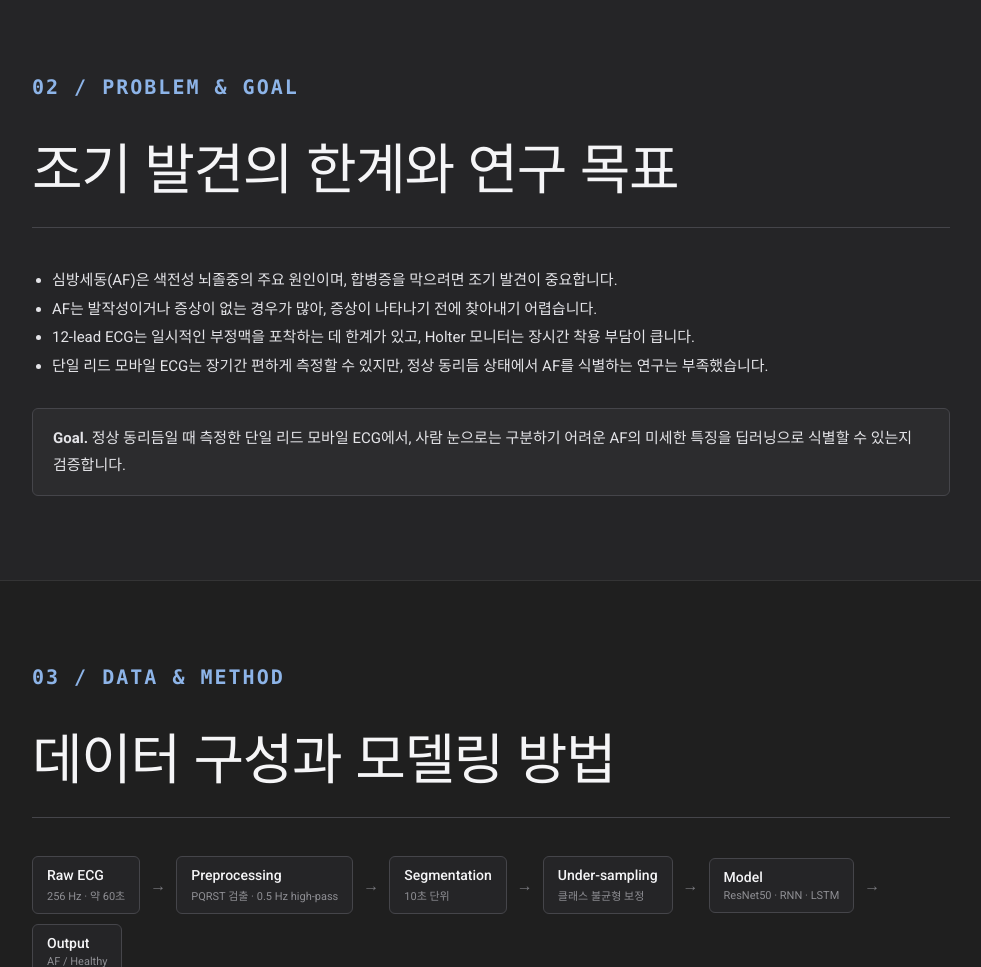
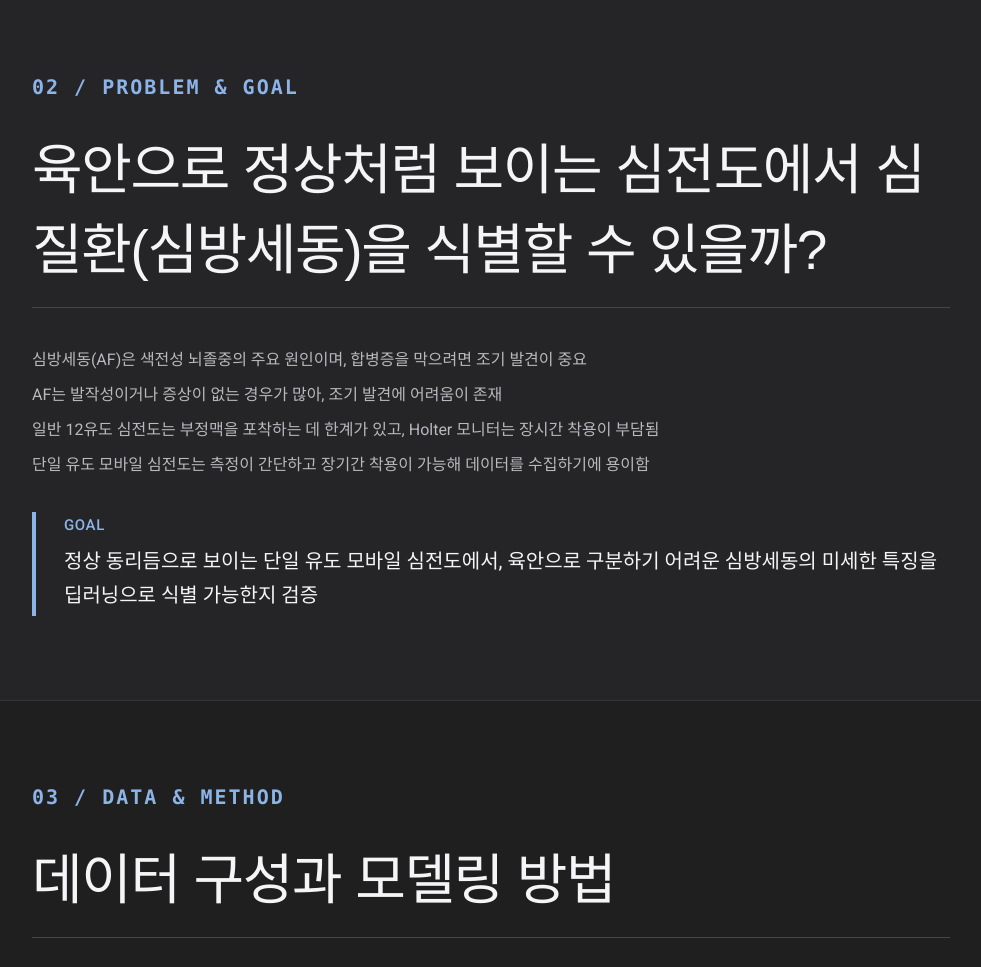
Before and after one commit to Woongs-Kor/Woongs-Kor.github.io, a plain HTML site: page projects/ecg-project.html in a window 1280 px wide. Shown: the part 1080-2047 px from the top of the page, without its empty margins (274-1255 px from the left). Drawn offline with Linux system fonts and the light colour scheme; a web font is replaced by a local one.

Commit message:
논문 페이지 세부사항 수정

```diff
--- a/projects/ecg-project.html
+++ b/projects/ecg-project.html
@@ -51,13 +51,13 @@
       <div class="content-wrap">
         <p class="eyebrow">DL-001</p>
         <div class="detail-title-row">
-          <h1 class="detail-title">Time-Series Data Classification Using Deep Learning</h1>
+          <h1 class="detail-title">Time-Series Classification Using Deep Learning</h1>
           <div class="project-links">
             <a href="https://github.com/Woongs-Kor/nsr-single-lead-ecg-afib-classification" target="_blank" rel="noreferrer">Github</a>
             <a href="../assets/paper.pdf" target="_blank" rel="noreferrer">Paper</a>
           </div>
         </div>
-        <p class="detail-sub">딥러닝 기반의 모바일 심전도 심질환 분류 연구</p>
+        <p class="detail-sub">딥러닝 기반 시계열 데이터 분류 연구</p>
       </div>
     </header>
 
@@ -82,7 +82,7 @@
           <aside class="overview-aside">
             <div class="stat-block">
               <p class="stat-block__label">Research Summary</p>
-              <p class="stat-block__text">정상 동리듬(NSR) 상태에서 촬영한 단일 리드 모바일 심전도(ECG)로 심방세동(AF) 위험을 식별하는 딥러닝 모델을 개발하고, RNN · LSTM · ResNet50 세 모델의 성능을 비교한 연구입니다.</p>
+              <p class="stat-block__text">정상 동리듬(NSR)으로 보이는 단일 유도 모바일 심전도(ECG)로 잠재적 심방세동(AF)를 식별하는 딥러닝 모델을 개발한 연구</p>
             </div>
 
             <div class="stat-block">
@@ -114,19 +114,20 @@
       <div class="content-wrap">
         <div class="section-header">
           <p class="eyebrow">02 / PROBLEM &amp; GOAL</p>
-          <h2>조기 발견의 한계와 연구 목표</h2>
+          <h2>육안으로 정상처럼 보이는 심전도에서 심질환(심방세동)을 식별할 수 있을까?</h2>
         </div>
 
-        <ul class="bullet-list">
-          <li>심방세동(AF)은 색전성 뇌졸중의 주요 원인이며, 합병증을 막으려면 조기 발견이 중요합니다.</li>
-          <li>AF는 발작성이거나 증상이 없는 경우가 많아, 증상이 나타나기 전에 찾아내기 어렵습니다.</li>
-          <li>12-lead ECG는 일시적인 부정맥을 포착하는 데 한계가 있고, Holter 모니터는 장시간 착용 부담이 큽니다.</li>
-          <li>단일 리드 모바일 ECG는 장기간 편하게 측정할 수 있지만, 정상 동리듬 상태에서 AF를 식별하는 연구는 부족했습니다.</li>
-        </ul>
+        <div class="problem-text">
+          <p>심방세동(AF)은 색전성 뇌졸중의 주요 원인이며, 합병증을 막으려면 조기 발견이 중요</p>
+          <p>AF는 발작성이거나 증상이 없는 경우가 많아, 조기 발견에 어려움이 존재</p>
+          <p>일반 12유도 심전도는 부정맥을 포착하는 데 한계가 있고, Holter 모니터는 장시간 착용이 부담됨</p>
+          <p>단일 유도 모바일 심전도는 측정이 간단하고 장기간 착용이 가능해 데이터를 수집하기에 용이함</p>
+        </div>
 
-        <p class="goal">
-          <strong>Goal.</strong> 정상 동리듬일 때 측정한 단일 리드 모바일 ECG에서, 사람 눈으로는 구분하기 어려운 AF의 미세한 특징을 딥러닝으로 식별할 수 있는지 검증합니다.
-        </p>
+        <div class="goal-callout">
+          <p class="goal-callout__label">GOAL</p>
+          <p class="goal-callout__text">정상 동리듬으로 보이는 단일 유도 모바일 심전도에서, 육안으로 구분하기 어려운 심방세동의 미세한 특징을 딥러닝으로 식별 가능한지 검증</p>
+        </div>
       </div>
     </section>
 
--- a/style.css
+++ b/style.css
@@ -1872,3 +1872,40 @@ a:focus-visible {
     gap: 28px;
   }
 }
+
+
+/* ECG problem & goal: muted body text, then a left-bar goal callout */
+.problem-text {
+  display: grid;
+  gap: 6px;
+  max-width: 980px;
+}
+
+.problem-text p {
+  margin: 0;
+  color: var(--muted);
+  font-size: 16px;
+  line-height: 1.8;
+}
+
+.goal-callout {
+  margin-top: 32px;
+  padding: 4px 0 4px 28px;
+  border-left: 4px solid #8db4e8;
+  max-width: 980px;
+}
+
+.goal-callout__label {
+  margin: 0 0 10px;
+  color: #8db4e8;
+  font-size: 15px;
+  font-weight: 500;
+  letter-spacing: .04em;
+}
+
+.goal-callout__text {
+  margin: 0;
+  color: #f5f5f7;
+  font-size: 20px;
+  line-height: 1.7;
+}
```
